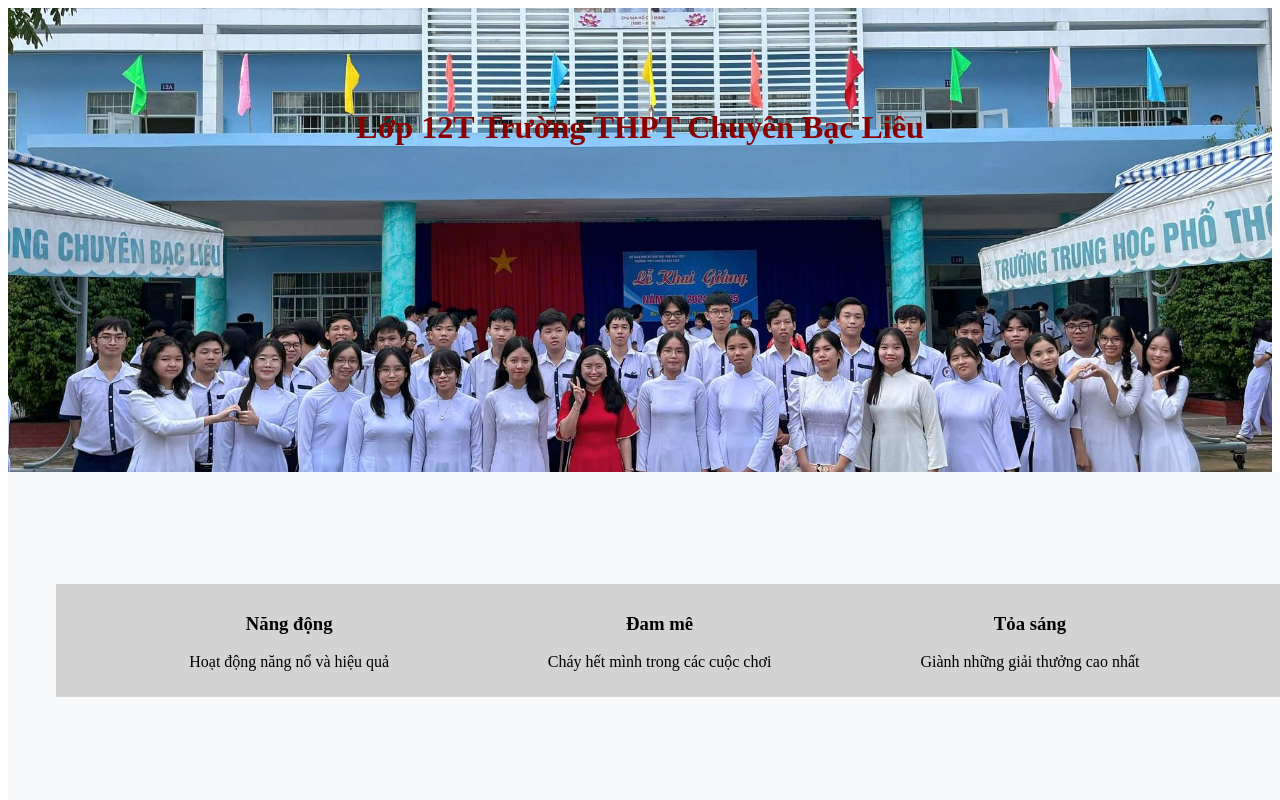
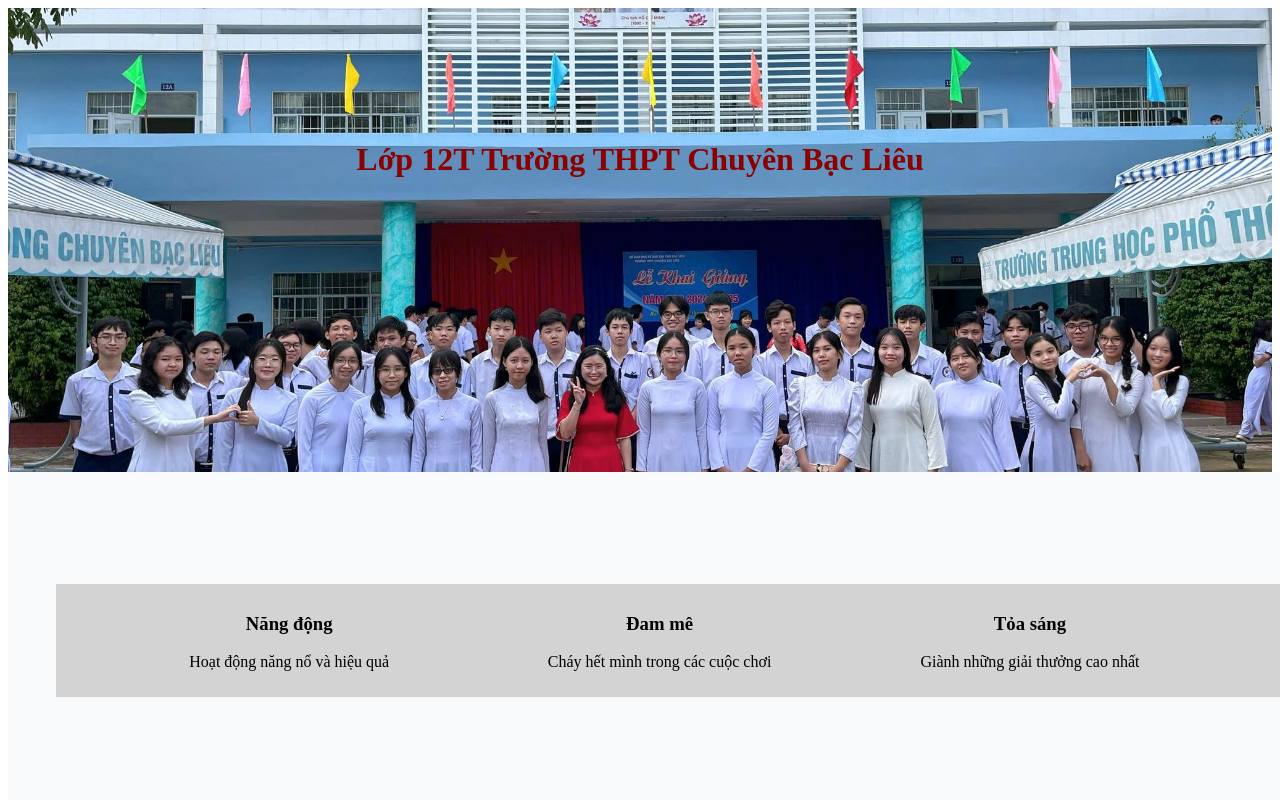
Before and after one commit to pao1608/12T-THPTChuyenBL, a plain HTML site: page index.html in a window 1280 px wide. Shown: the top 800 px of the page. Drawn offline with Linux system fonts and the light colour scheme.

Commit message:
Update styles.css

```diff
--- a/styles.css
+++ b/styles.css
@@ -1,4 +1,4 @@
-.banner{background: url("anhlop.jpg") no-repeat center center; background-size: cover; padding-top: 5rem; padding-bottom: 19rem; text-align: center; color: darkred;}
+.banner{background: url("anhlop.jpg") no-repeat center center; background-size: cover; padding-top: 7rem; padding-bottom: 17rem; text-align: center; color: darkred;}
 .slogan{background-color: rgb(248,249,250); text-align: center; width: 100%; padding-right: 0.5rem; padding-left: 3rem; padding-top: 7rem; padding-bottom: 7rem;}
 .row{display: flex; flex-wrap: wrap; margin-top: -1; max-width: 100%; padding-right: 3rem; padding-left: 3rem; background-color: lightgrey;}
 .block_3{flex: 0 0 auto; width: 30%; margin: 10px;}
```
